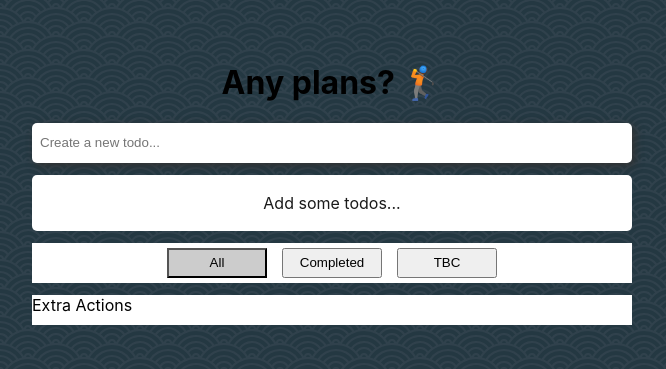
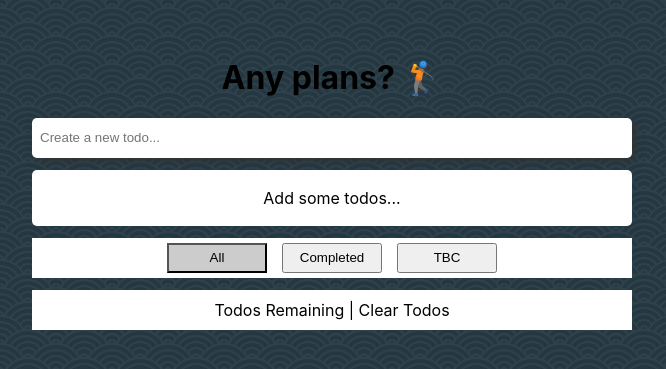
Before and after one commit to FluroAsh/redux-todo-app, a Next.js app: page / in a window 1280 px wide. Shown: the part 217-586 px from the top of the page, without its empty margins (308-974 px from the left). Built offline with nearby package versions, Linux system fonts and the light colour scheme.

Commit message:
feature: adds styled checkbox & refactors styles

```diff
--- /dev/null
+++ b/components/Checkmark.tsx
@@ -0,0 +1,29 @@
+import { css } from '@emotion/react'
+
+const CheckmarkStyles = (checked: boolean) => css`
+  display: flex;
+  justify-content: center;
+  align-items: center;
+  min-width: 20px;
+  height: 20px;
+  border-radius: 5px;
+  border: ${checked ? 'none' : '2px solid hsl(200, 60%, 60%)'};
+  margin-right: 10px;
+  background-color: ${checked ? 'hsl(200, 60%, 60%)' : 'transparent'};
+
+  &:after {
+    content: '';
+    display: ${checked ? 'block' : 'none'};
+    width: 3px;
+    height: 10px;
+    border: solid white;
+    border-width: 0 2px 2px 0;
+    transform: rotate(45deg);
+  }
+`
+
+const Checkmark = ({ checked }: { checked: boolean }) => (
+  <span css={CheckmarkStyles(checked)} />
+)
+
+export default Checkmark
--- a/components/Todo.tsx
+++ b/components/Todo.tsx
@@ -7,13 +7,15 @@ import { AiOutlineClose } from 'react-icons/ai'
 import { deleteTodo, toggleTodo } from '../lib/slices/todoSlice'
 import { COMPLETED, TBC } from '../constants'
 
+import Checkmark from './Checkmark'
+
 const TodoContainer = (status: TodoStatus) => css`
   color: black;
   display: flex;
+  max-width: 100%;
   // TODO: Add a stacked background-image ontop of this one...
   background: linear-gradient(45deg, hsl(0, 0%, 90%), hsl(0, 0%, 50%));
   opacity: ${status === COMPLETED ? 0.5 : 1};
-  width: 600px;
   padding-left: 12px;
   overflow-y: hidden;
 
@@ -23,8 +25,8 @@ const TodoContainer = (status: TodoStatus) => css`
     user-select: none;
   }
 
-  label > div {
-    flex: 1 1 100%;
+  input[type='checkbox'] {
+    display: none;
   }
 
   label:hover,
@@ -81,16 +83,17 @@ export const Todo: React.FC<TodoProps> = ({ id, todo, status }) => {
 
   return (
     <div css={TodoContainer(status)}>
-      <input
-        id={`${id}-todo`}
-        type="checkbox"
-        checked={checked}
-        onChange={handleCheckboxChange}
-      />
       <label css={TodoLabel} htmlFor={`${id}-todo`}>
+        <Checkmark checked={checked} />
+        <input
+          id={`${id}-todo`}
+          type="checkbox"
+          checked={checked}
+          onChange={handleCheckboxChange}
+        />
         {/* TODO: Text Area (edit)*/}
         <div>{todo}</div>
-        <div>{status}</div>
+        {/* <div>{status}</div> */}
       </label>
       <button
         css={DeleteTodo}
--- a/components/TodoFilter.tsx
+++ b/components/TodoFilter.tsx
@@ -9,7 +9,7 @@ const TodoFilterContainer = css`
   display: flex;
   justify-content: center;
   gap: 15px;
-  width: 600px;
+  max-width: 100%;
   padding: 5px;
   background: #fff;
   margin-top: 12px;
@@ -35,9 +35,11 @@ export const TodoFilter = ({
   filter: TodoStatus
   setFilter: (status: TodoStatus) => void
 }) => {
+  const statuses: TodoStatus[] = [ALL, COMPLETED, TBC]
+
   return (
     <div css={TodoFilterContainer}>
-      {[ALL, COMPLETED, TBC].map((status: any) => (
+      {statuses.map((status) => (
         <button
           key={status}
           onClick={() => setFilter(status)}
--- a/components/TodoList.tsx
+++ b/components/TodoList.tsx
@@ -29,21 +29,19 @@ const TodosContainer = css`
 const NoTodosContainer = css`
   border-radius: 5px;
   background: hsl(0, 0%, 100%);
-  color: hsl(0, 0%, 10%);
+  color: hsl(0, 0%, 00%);
   padding: 18px 0;
   text-align: center;
 `
 
-const NoTodosMessage = ({ filter }: { filter: TodoStatus }) => {
-  if (filter === ALL) {
-    return <div css={NoTodosContainer}>Add some todos...</div>
-  } else {
-    return <div css={NoTodosContainer}>No todos found...</div>
-  }
-}
+const NoTodosMessage = ({ filter }: { filter: TodoStatus }) => (
+  <div css={NoTodosContainer}>
+    {filter === ALL ? 'Add some todos...' : 'No todos found...'}
+  </div>
+)
 
 export default function TodoList() {
-  const todos = useSelector((state: RootState) => state.todoSlice.todos)
+  const { todos } = useSelector((state: RootState) => state.todoSlice)
 
   const [filter, setFilter] = useState<TodoStatus>(ALL)
   const filteredTodos =
--- a/pages/index.tsx
+++ b/pages/index.tsx
@@ -21,7 +21,10 @@ const mainContainer = css`
 `
 
 const todosContainer = css`
-  max-width: 900px;
+  display: flex;
+  flex-direction: column;
+  width: 600px;
+  max-width: 100%;
 `
 
 const Home: NextPage = () => {
@@ -40,14 +43,15 @@ const Home: NextPage = () => {
           <TodoList />
           <div
             style={{
-              width: 600,
-              height: 30,
+              maxWidth: '100%',
+              padding: '10px',
               background: '#fff',
               marginTop: 12,
-              color: '#000'
+              color: '#000',
+              textAlign: 'center'
             }}
           >
-            Extra Actions
+            Todos Remaining | Clear Todos
           </div>
         </div>
       </main>
```
